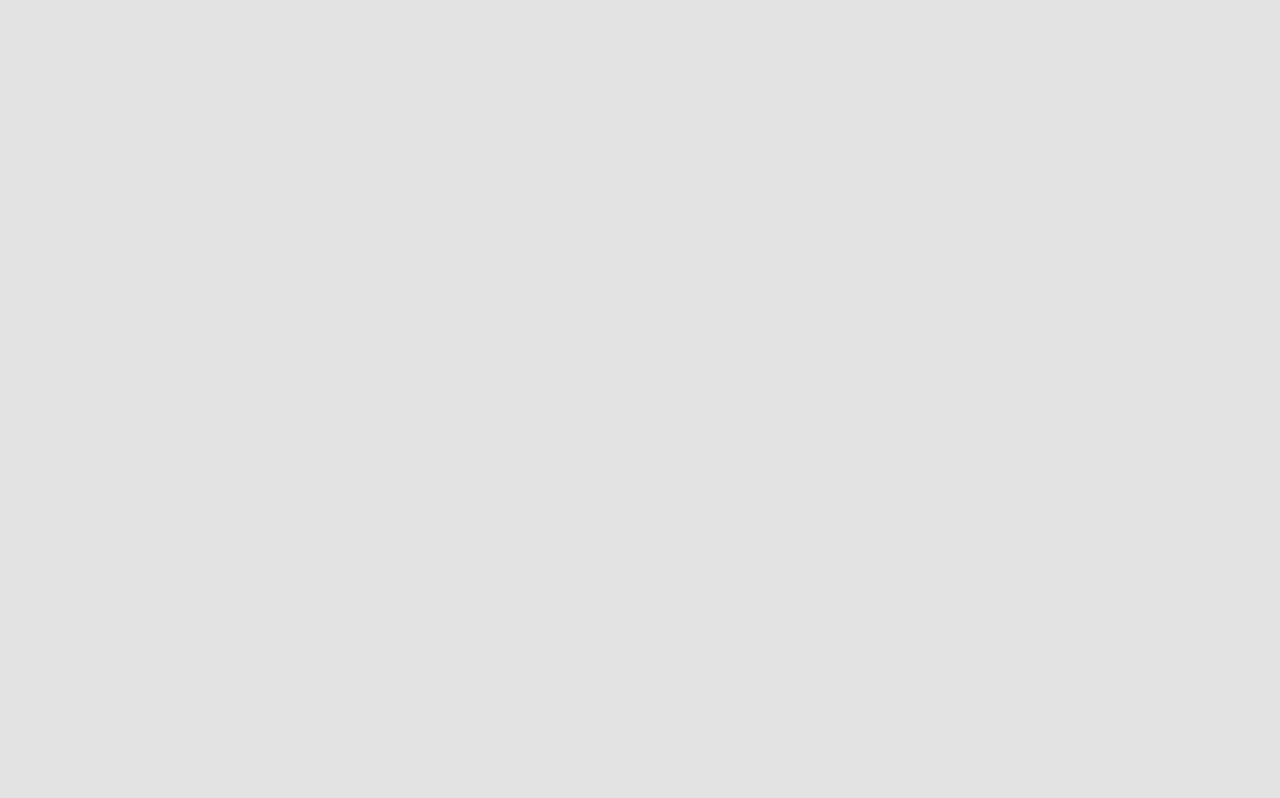
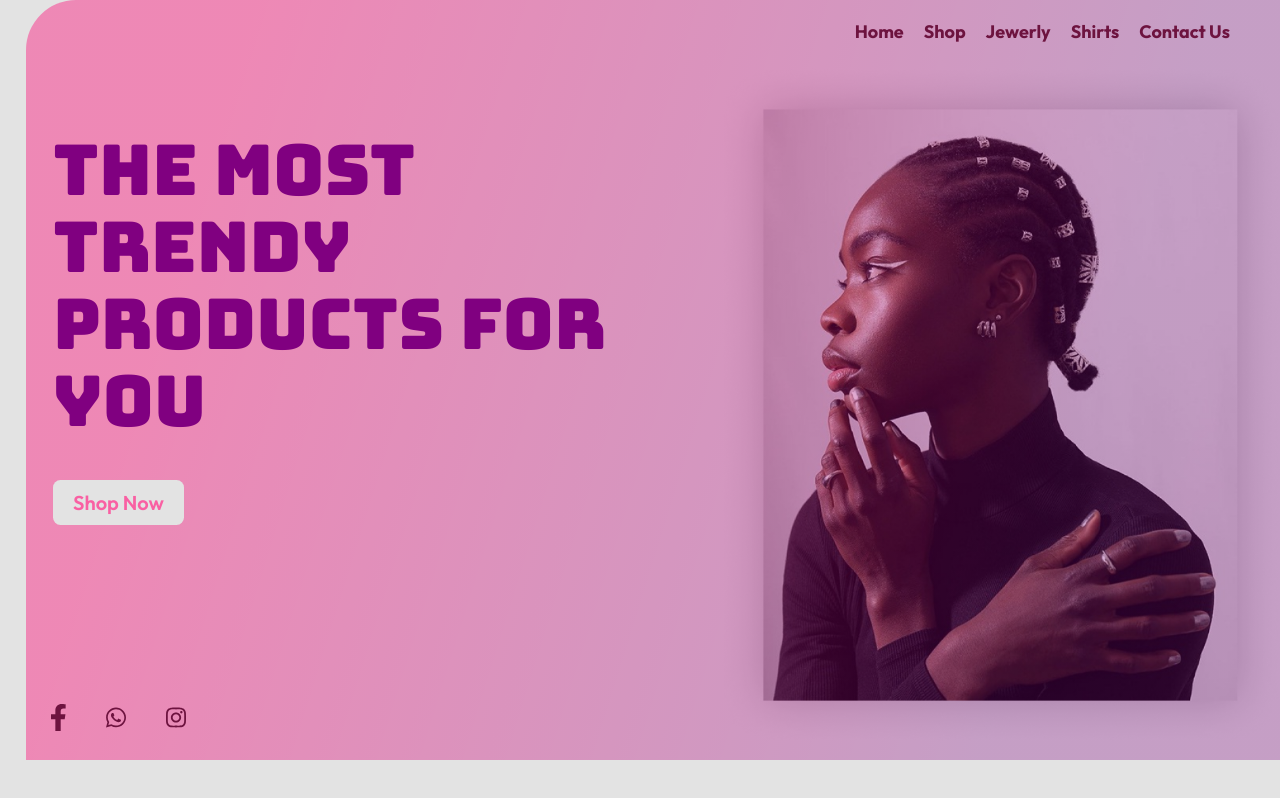
Before and after one commit to timmyproofficial/premier-store, a React (Vite) app: page / in a window 1280 px wide. Built offline with nearby package versions, Linux system fonts and the light colour scheme.

Commit message:
Build featured products component.

```diff
--- a/src/App.tsx
+++ b/src/App.tsx
@@ -1,11 +1,11 @@
+import FeatureProuductsBlock from './components/FeaturedProuductsBlock';
 import Hero from './components/Hero';
-import ProductCard from './components/ProductCard';
 
 function App() {
   return (
     <div>
-      {/* <Hero /> */}
-      {/* <ProductCard title="Golden Ring" img={} /> */}
+      <Hero />
+      {/* <FeatureProuductsBlock /> */}
     </div>
   );
 }
--- /dev/null
+++ b/src/components/BlockWhite.tsx
@@ -0,0 +1,19 @@
+import { ReactNode } from 'react';
+
+const BlockWhite = ({
+  children,
+  classes,
+}: {
+  children: ReactNode;
+  classes?: string;
+}) => {
+  return (
+    <section
+      className={`bg-block-color w-[98%] p-6 lg:p-24 mx-auto ${classes}`}
+    >
+      {children}
+    </section>
+  );
+};
+
+export default BlockWhite;
--- /dev/null
+++ b/src/components/FeaturedProducts.tsx
@@ -0,0 +1,20 @@
+import ProductCard from './ProductCard';
+import { productsFeature } from '../constants';
+
+const FeaturedProducts = () => {
+  return (
+    <div className="grid gap-8 md:grid-cols-2 lg:grid-cols-4">
+      {productsFeature.map((prod) => (
+        <ProductCard
+          key={prod.id}
+          title={prod.title}
+          img={prod.img}
+          price={prod.price}
+          discount={prod.discount}
+        />
+      ))}
+    </div>
+  );
+};
+
+export default FeaturedProducts;
--- /dev/null
+++ b/src/components/FeaturedProuductsBlock.tsx
@@ -0,0 +1,17 @@
+import React from 'react';
+import BlockWhite from './BlockWhite';
+import HeadingPlain from './HeadingPlain';
+import FeaturedProducts from './FeaturedProducts';
+
+const FeaturedProuductsBlock = () => {
+  return (
+    <BlockWhite classes="lg:pb-[150px] lg:relative lg:top-[-15px] lg:-z-50">
+      <div className="relative top-40">
+        <HeadingPlain mainText="Featured Products" />
+        <FeaturedProducts />
+      </div>
+    </BlockWhite>
+  );
+};
+
+export default FeaturedProuductsBlock;
--- a/src/components/HeadingPlain.tsx
+++ b/src/components/HeadingPlain.tsx
@@ -5,7 +5,7 @@ interface Props {
 
 const HeadingPlain = ({ mainText, topText }: Props) => {
   return (
-    <div>
+    <div className="mb-10">
       {topText && (
         <p className="text-gray-color text-[2.25rem] mb-[-16px] top-text">
           Newsfeed
--- a/src/components/Hero.tsx
+++ b/src/components/Hero.tsx
@@ -5,12 +5,12 @@ import facebook from '../assets/facebook.svg';
 import whatsapp from '../assets/whatsapp.svg';
 import instagram from '../assets/instagram.svg';
 import NavbarTop from './NavbarTop';
+import FeaturedProuductsBlock from './FeaturedProuductsBlock';
 
 const Hero = () => {
   return (
     <>
-      <NavbarTop />
-      <div className="relative hero container">
+      <div className="relative pb-12 lg:h-[95vh] hero container">
         <nav className="flex justify-end px-10 py-7 mr-10">
           <ul className="text-[1.8rem] text-link-color font-[700] flex gap-8">
             <li>
@@ -38,12 +38,12 @@ const Hero = () => {
               <Button text="Shop Now" />
             </Link>
           </div>
-          <div className="-z-20 hidden md:block">
+          <div className="-z-10 hidden md:block">
             <img className="w-full" src={heroImg} alt="Hero Photo" />
           </div>
         </div>
 
-        <div className="hidden md:flex gap-16 absolute top-[88vh] left-10">
+        <div className="hidden lg:flex gap-16 absolute top-[88vh] left-10">
           <img className="w-[15px]" src={facebook} alt="Facebook Icon" />
           <img className="w-[20px]" src={whatsapp} alt="WhatsApp Icon" />
           <img className="w-[20px]" src={instagram} alt="Instagram Icon" />
--- a/src/components/ProductCard.tsx
+++ b/src/components/ProductCard.tsx
@@ -11,7 +11,7 @@ interface Props {
 
 const ProductCard = ({ title, img, price, discount }: Props) => {
   return (
-    <div className="bg-dark-color max-w-[400px] rounded-[30px] relative overflow-hidden shadow-product-shadow flex flex-col m-10">
+    <div className="bg-dark-color max-w-[400px] rounded-[30px] relative overflow-hidden shadow-product-shadow flex flex-col">
       <div className="relative">
         <img src={img} alt={title} />
         <span className="bg-white-color font-extrabold flex justify-center items-center rounded-full absolute top-3/4 right-20 w-16 h-16">
@@ -21,7 +21,7 @@ const ProductCard = ({ title, img, price, discount }: Props) => {
       <div className="flex justify-between items-center relative pr-16 pl-10  top-[-40px]">
         <div className="text-white-color flex flex-col gap-10">
           <div>
-            <p>Product Title</p>
+            <p>{title}</p>
             <span className="flex gap-3">
               <img className="w-5" src={starIcon} alt="Star Icon" />
               <img className="w-5" src={starIcon} alt="Star Icon" />
--- a/src/constants.ts
+++ b/src/constants.ts
@@ -16,7 +16,7 @@ export const productsFeature = [
     title: 'Ice wriste',
     img: arrival2,
     price: 30,
-    disount: 15,
+    discount: 15,
   },
   {
     id: 3,
--- a/src/index.css
+++ b/src/index.css
@@ -10,6 +10,7 @@
   --primary-color: #800080;
   --secondary-color: #f960a3;
   --body-color: #e3e3e3;
+  --block-color: #fafafa;
   --white-color: #ffffff;
   --white-accent: #d9d9d9;
   --dark-color: #1e1e1e;
@@ -65,7 +66,7 @@ h2 {
 }
 
 h3 {
-  font-size: 4.8rem;
+  font-size: 3.6rem;
 }
 
 h4 {
@@ -97,5 +98,11 @@ p {
   );
 
   border-top-left-radius: 50px;
-  height: 95vh;
+  /* height: 95vh; */
 }
+
+@media screen and (min-width: 1024px) {
+  .hero {
+    height: 95vh;
+  }
+}
--- a/tailwind.config.js
+++ b/tailwind.config.js
@@ -7,6 +7,7 @@ export default {
         'primary-color': 'var(--primary-color)',
         'secondary-color': 'var(--secondary-color)',
         'body-color': 'var(--body-color)',
+        'block-color': 'var(--block-color)',
         'white-color': 'var(--white-color)',
         'white-accent': 'var(--white-accent)',
         'dark-color': 'var(--dark-color)',
```
Also changed, not shown: src/components/offer.tsx (renamed from src/components/Feature.tsx).
